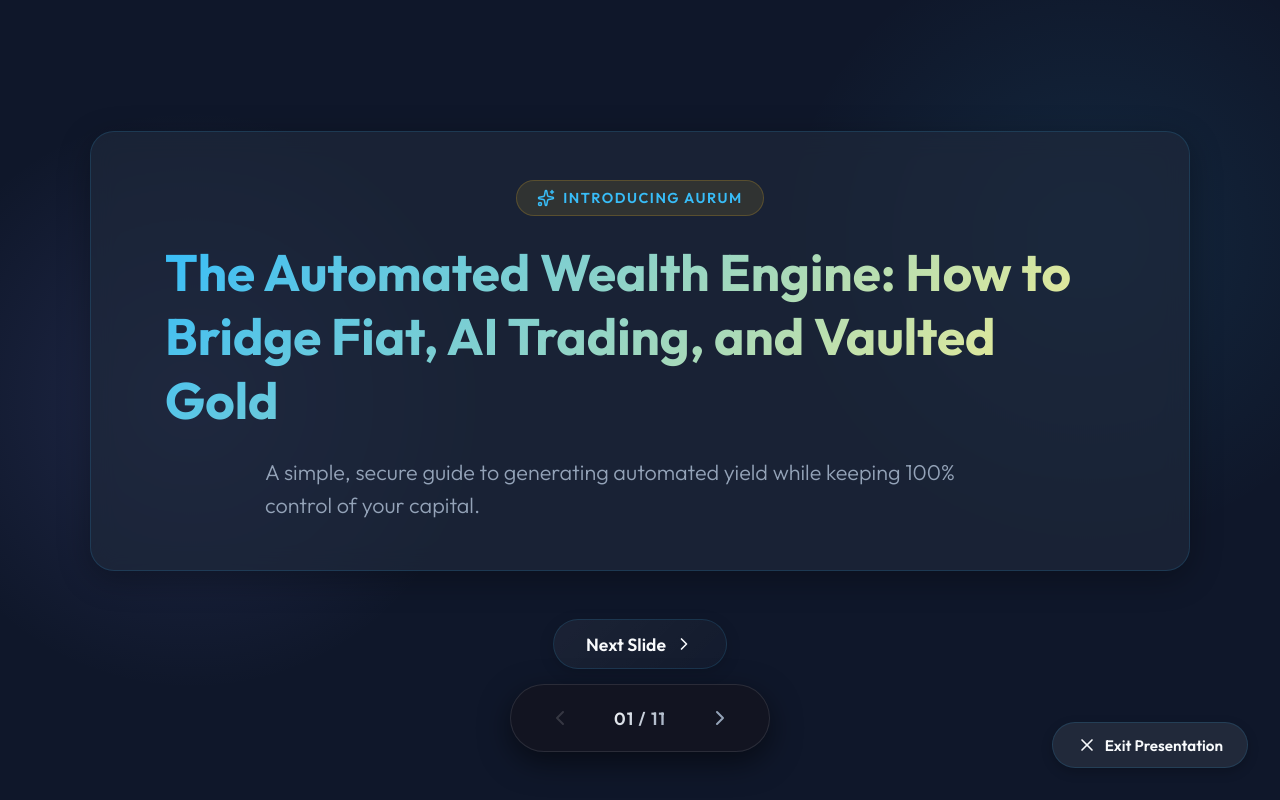
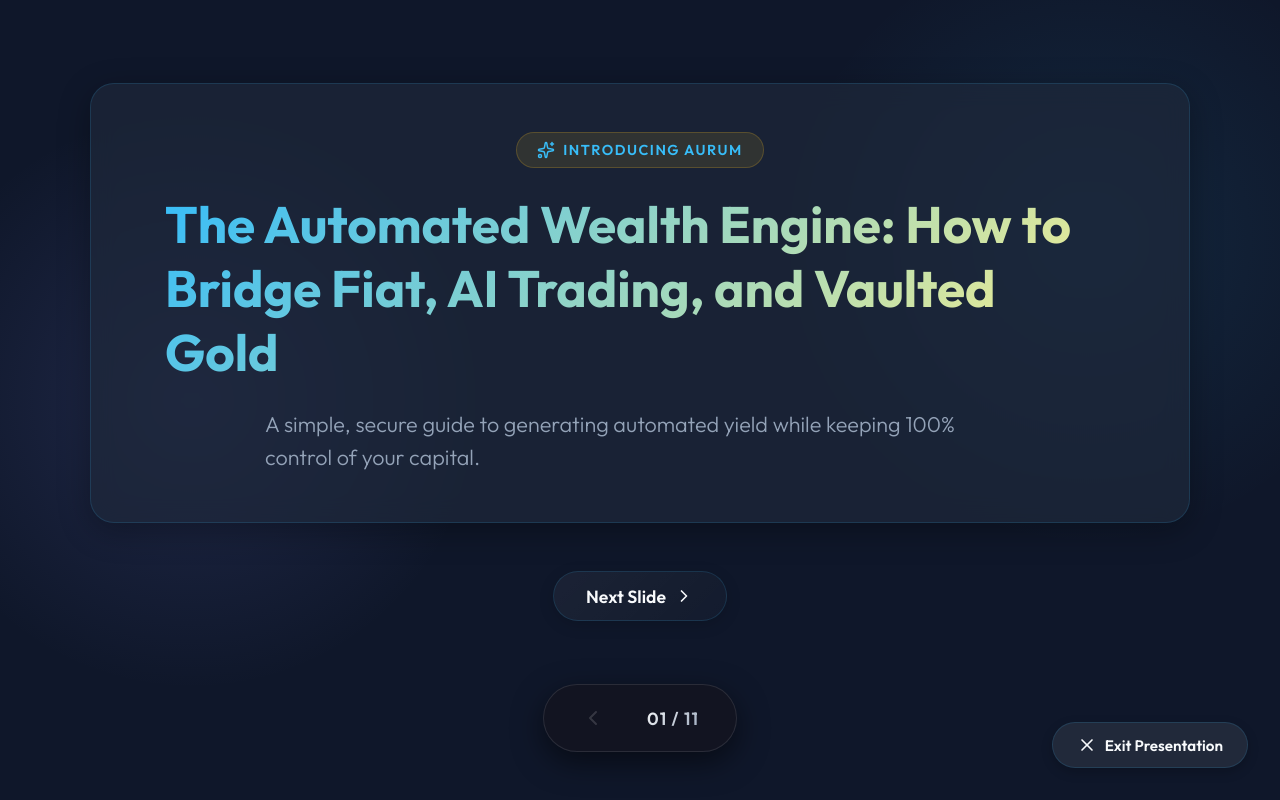
Before and after one commit to moabytemusic-code/Aurum-Course-Syllabus, a React (Vite) app: page / in a window 1280 px wide. Both pictures are taken after a click on the button "Enter Presentation Mode". Built offline with nearby package versions, Linux system fonts and the light colour scheme.

Commit message:
style: remove redundant right arrow in presentation controls and fix vertical overlapping

```diff
--- a/src/components/PresentationViewer.jsx
+++ b/src/components/PresentationViewer.jsx
@@ -402,7 +402,7 @@
       </button>
 
       {/* Slides Area */}
-      <div className="slide-content" style={{ display: 'flex', flexDirection: 'column', alignItems: 'center', justifyContent: 'center', gap: '2rem', height: 'auto', minHeight: 'calc(100vh - 120px)', padding: '2rem 1rem' }}>
+      <div className="slide-content">
         <AnimatePresence mode="wait">
           {slides[currentSlideIndex]}
         </AnimatePresence>
@@ -432,15 +432,6 @@
         <span className="progress-indicator">
           {String(currentSlideIndex + 1).padStart(2, '0')} / {String(slides.length).padStart(2, '0')}
         </span>
-
-        <button
-          className="control-btn"
-          onClick={goToNextSlide}
-          disabled={currentSlideIndex === slides.length - 1}
-          aria-label="Next Slide"
-        >
-          <ChevronRight size={24} aria-hidden="true" />
-        </button>
       </div>
     </div>
   );
--- a/src/index.css
+++ b/src/index.css
@@ -354,11 +354,14 @@
 
 .slide-content {
   display: flex;
+  flex-direction: column;
   align-items: center;
   justify-content: center;
-  height: 100%;
+  gap: 2rem;
+  height: auto;
+  min-height: calc(100vh - 120px);
   width: 100%;
-  padding: 2rem;
+  padding: 2rem 1rem 8rem 1rem; /* 8rem bottom padding avoids overlap with absolute controls */
   z-index: 1; /* Render above background glows */
 }
 
```
